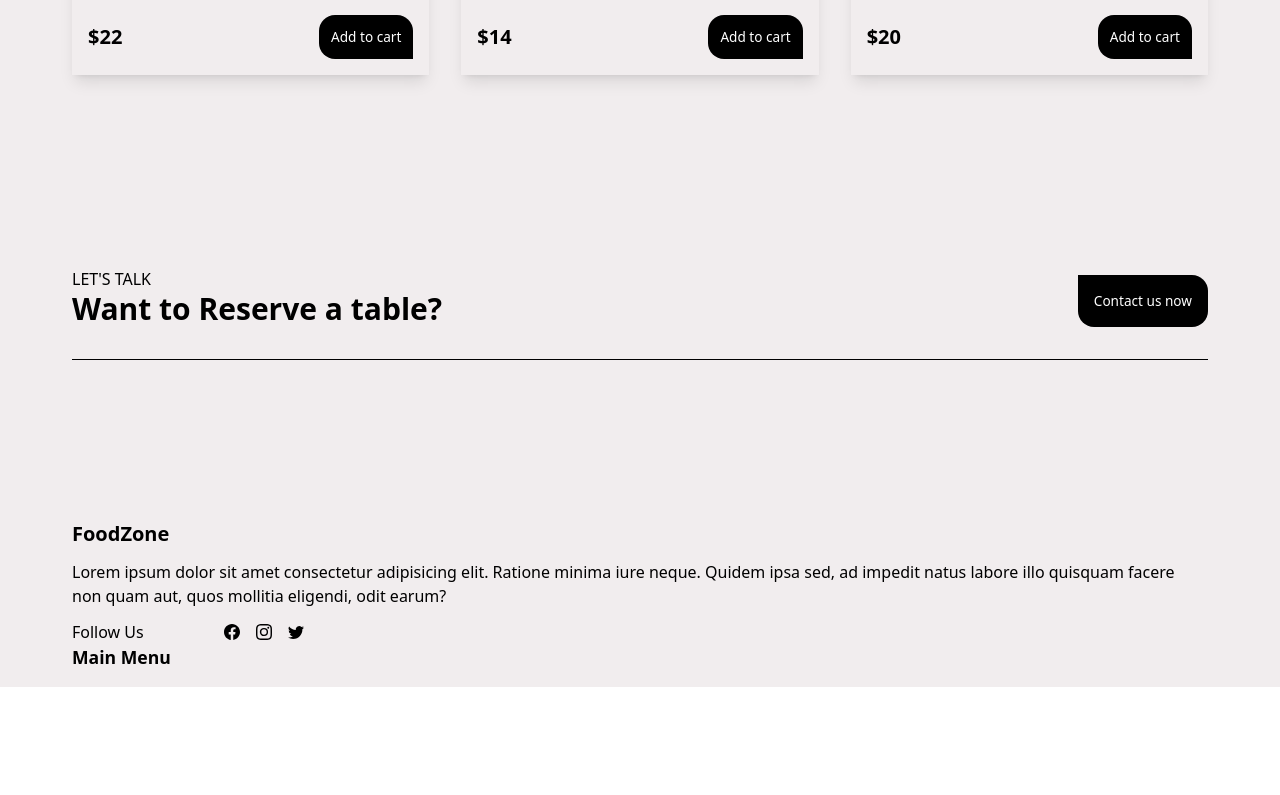
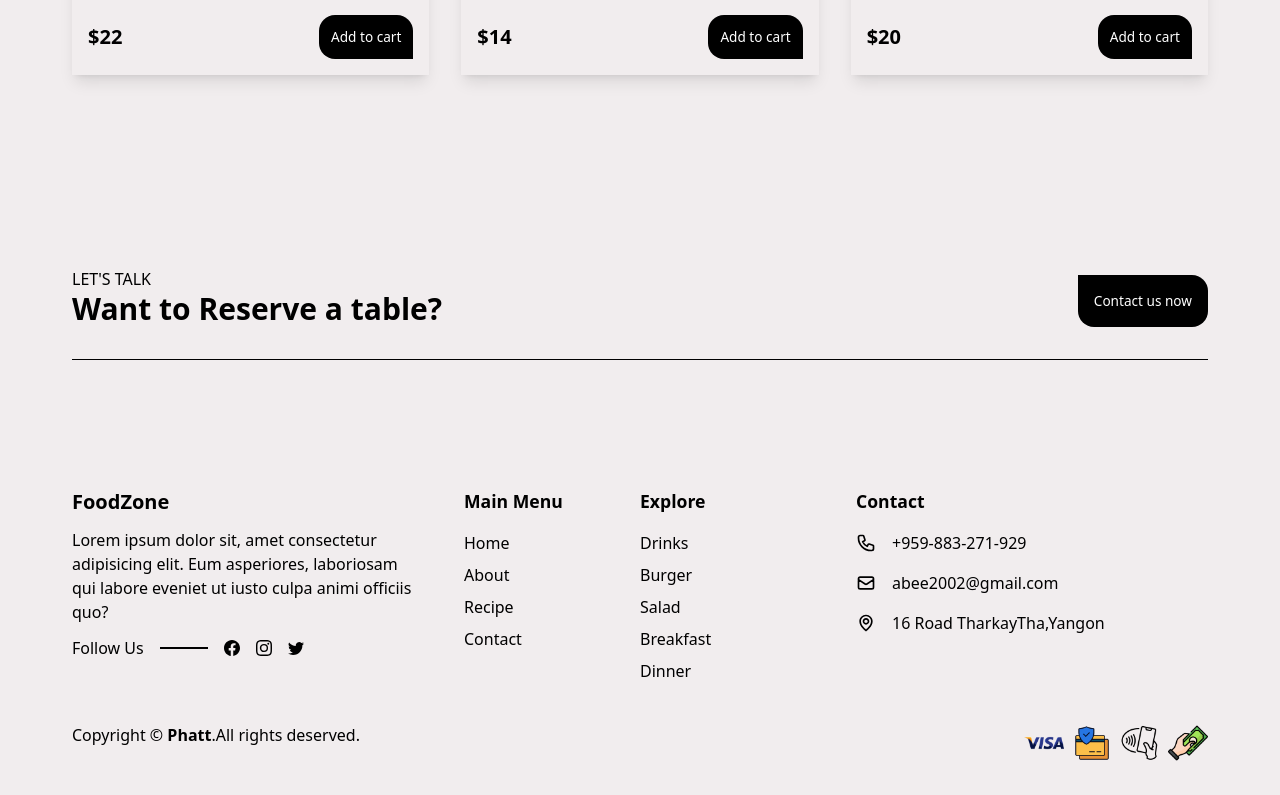
Before and after one commit to phattharanit-pewklieng/pokpok-resturant, a React (Vite) app: page / in a window 1280 px wide. Shown: the part 3646-4441 px from the top of the page. Before the commit the page ends 4333 px from the top, so only its background shows below. Built offline with nearby package versions, Linux system fonts and the light colour scheme.

Commit message:
footer payments

```diff
--- a/src/components/Footer.tsx
+++ b/src/components/Footer.tsx
@@ -1,34 +1,83 @@
-import { footerSocials } from "../Data"
+import { explores, footerContacts, footerSocials, mainMenu,payements } from "../Data"
 
 
 const Footer = () => {
   return (
     <div className="section">
-      <div className="grid lg:grid-col-3 sm:grid-cols-2 gap-10 mb-8"></div>
+      <div className="grid lg:grid-cols-3 sm:grid-cols-2 gap-10 mb-8">
         <div>
-        <div className="text-xl font-semibold mb-3"> FoodZone</div>
+          <div className="text-xl font-semibold mb-3">FoodZone</div>
           <p className="text-[1rem] mb-3">
-            Lorem ipsum dolor sit amet consectetur adipisicing elit. Ratione minima iure neque. Quidem ipsa sed, ad impedit natus labore illo quisquam facere non quam aut, quos mollitia eligendi, odit earum?
+            Lorem ipsum dolor sit, amet consectetur adipisicing elit. Eum
+            asperiores, laboriosam qui labore eveniet ut iusto culpa animi
+            officiis quo?
           </p>
           <div className="flex items-center gap-4">
             <span className="">Follow Us</span>
-          <div className="h-[2px] w-12 bg-back"></div>
-          {footerSocials.map((footerSocial, index)=>{
-            return(
-              <div key={index}>
+            <div className="h-[2px] w-12 bg-black"></div>
+            {footerSocials.map((footerSocial, index) => {
+              return (
+                <div className="" key={index}>
                   <a href="#">{footerSocial}</a>
                 </div>
-            )
+              );
             })}
           </div>
         </div>
         <div className="grid grid-cols-2">
           <div>
             <h3 className="font-semibold text-[1.1rem] mb-4">Main Menu</h3>
+            {mainMenu.map((menu) => {
+              return (
+                <div className="text-[1rem] mb-2" key={menu.id}>
+                  <a href={`#${menu.href}`}>{menu.text}</a>
+                </div>
+              );
+            })}
+          </div>
+          <div className="">
+            <h3 className="font-semibold text-[1.1rem]  mb-4">Explore</h3>
+            {explores.map((explore, index) => {
+              return (
+                <div className="text-[1rem] mb-2" key={index}>
+                  <a href="#">{explore}</a>
+                </div>
+              );
+            })}
+          </div>
+        </div>
+        <div className="">
+          <h3 className="font-semibold text-[1.1rem] mb-4">Contact</h3>
+          {footerContacts.map((footerContact) => {
+            return (
+              <div
+                className="flex items-center gap-4 mb-4"
+                key={footerContact.id}
+              >
+                <div className="text-xl">{footerContact.icon}</div>
+                <div>{footerContact.text}</div>
+              </div>
+            );
+          })}
+        </div>
+      </div>
+      <div className="flex flex-wrap justify-between gap-4 pb-8">
+        <div className="">
+          Copyright &#169; <span className="font-bold">Phatt</span>.All
+          rights deserved.
+        </div>
+        <div className="flex gap-2">
+          {payements.map((payment, index) => {
+            return (
+              <div className="" key={index}>
+                <img src={payment} alt="" className="w-10" />
+              </div>
+            );
+          })}
         </div>
       </div>
     </div>
-  )
-}
+  );
+};
 
 export default Footer
```
Lines whose indentation alone changed are shown as unchanged.
